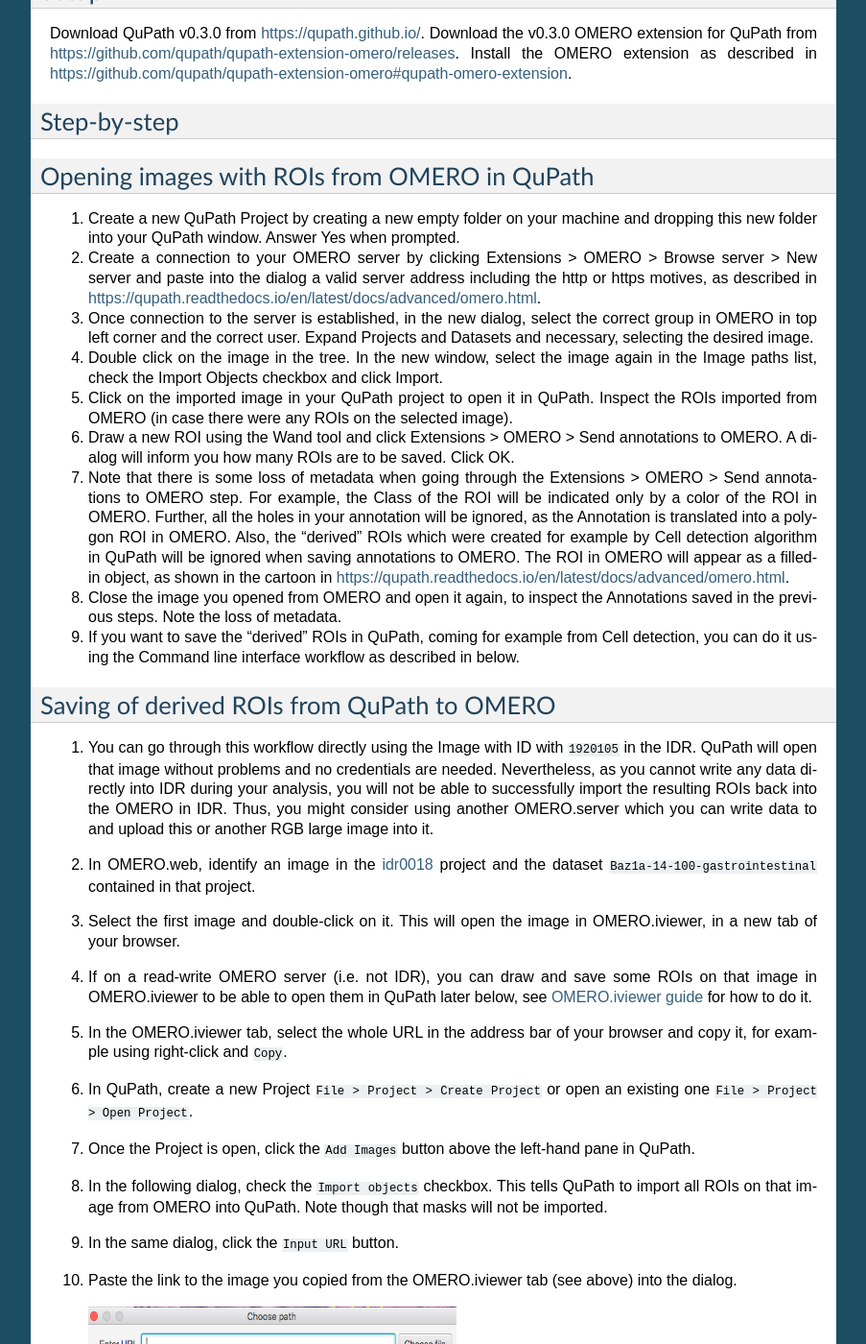
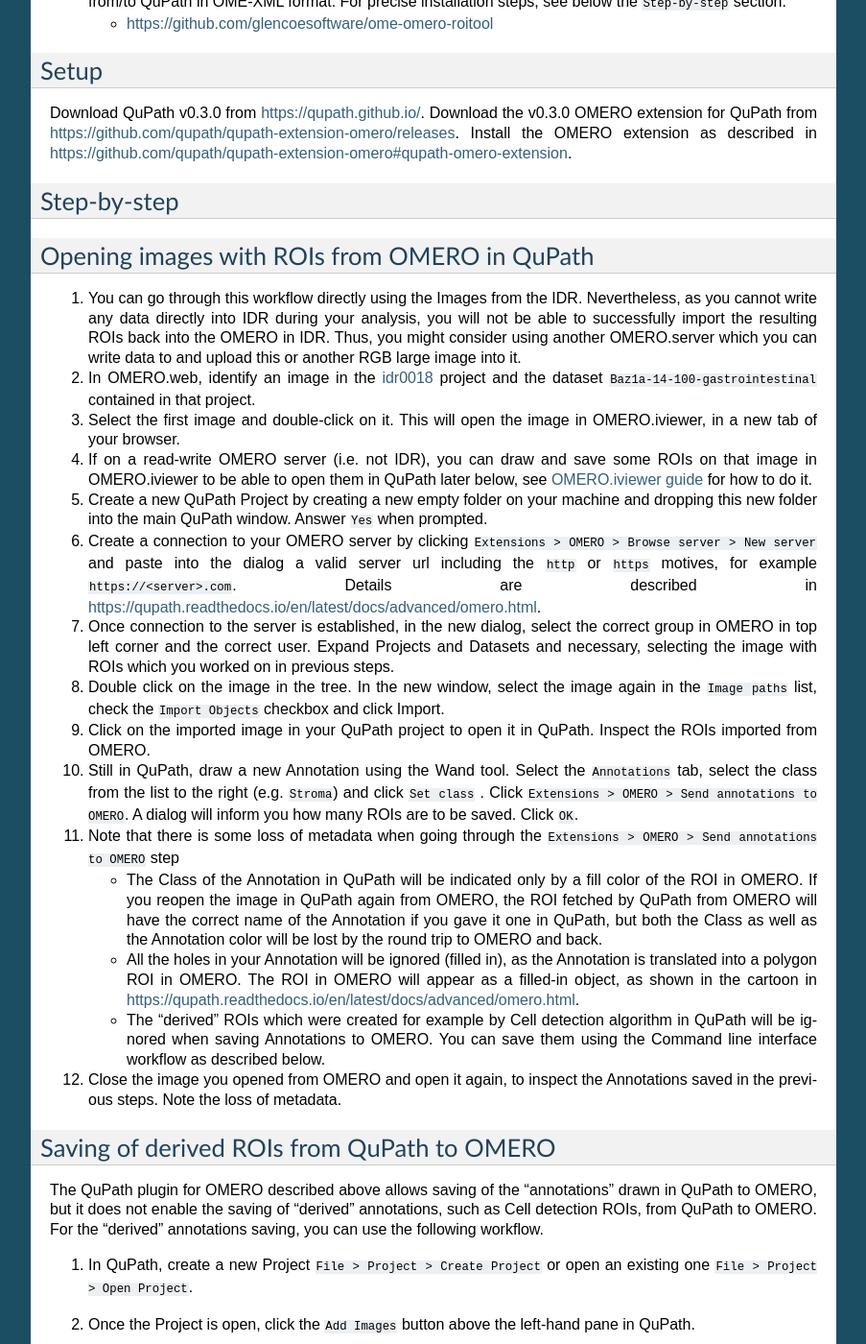
Before and after one commit to ome/omero-guide-qupath, a Sphinx documentation site: the page built from docs/qupath.rst, in a window 1280 px wide and 1400 px high, scrolled down 705 px. Shown: the whole window at 96% size, without its empty margins (198-1101 px from the left). Built offline with Sphinx 7.4.7, drawn with Linux system fonts in a browser that asks for light colours; some of the changed text lies outside the part shown.

Commit message:
Improve the text, add new facts as tested with QuPath

```diff
--- a/docs/qupath.rst
+++ b/docs/qupath.rst
@@ -5,17 +5,21 @@
 -----------
 
 QuPath is a cross-platform software application designed for bioimage analysis - and specifically to meet the needs of whole slide image analysis and digital pathology.
-See \ https://github.com/qupath/qupath/wiki/
+See https://github.com/qupath/qupath/wiki/
 
 We will show:
 
-- How to open an image from OMERO server in QuPath and load the ROIs from OMERO on that image
+- How to connect QuPath to OMERO.server and browse the data.
 
-- How to draw annotations and perform simple Cell detection in QuPath
+- How to open an image from OMERO.server in QuPath and load the ROIs from OMERO on that image to QuPath.
 
-- How to export the ROIs from QuPath as OME-XML
+- How to draw an annotation in QuPath on an image from OMERO and save the annotation on that image in OMERO as OMERO ROI.
 
-- How to import the OME-XML to the OMERO.server and attach the QuPath ROIs to the original image in OMERO
+- How to perform simple Cell detection in QuPath.
+
+- How to export the Cell detection ROIs from QuPath as OME-XML.
+
+- How to import the OME-XML to the OMERO.server and attach the QuPath ROIs to the original image in OMERO.
 
 Resources
 ---------
@@ -24,13 +28,12 @@
 
   - IDR project referenced as `idr0018 <https://idr.openmicroscopy.org/search/?query=Name:idr0018>`_. Note that the data also have been imported into an OMERO.server where the possibility to write annotations exists (not the IDR server itself). See the ``Step-by-step`` section for further details.
 
+- Video showing the QuPath v0.3 OMERO extension https://www.youtube.com/watch?v=IffQ18ZQ3mI
+- QuPath documentation describing the v0.3 QuPath v0.3 OMERO extension https://qupath.readthedocs.io/en/latest/docs/advanced/omero.html
 
 -  Plugin ``ome-omero-roitool`` **v0.2.4** for import and export of ROIs to or from OMERO using OME-XML format. The ``ome-omero-roitool-xxx.zip`` under Releases also contains the scripts for export and import of ROIs from/to QuPath in OME-XML format. For precise installation steps, see below the ``Step-by-step`` section.
 
    - https://github.com/glencoesoftware/ome-omero-roitool
-
-- Video showing the QuPath v0.3 OMERO extension https://www.youtube.com/watch?v=IffQ18ZQ3mI
-- QuPath documentation describing the v0.3 QuPath v0.3 OMERO extension https://qupath.readthedocs.io/en/latest/docs/advanced/omero.html
 
 
 Setup
@@ -45,28 +48,7 @@
 Opening images with ROIs from OMERO in QuPath
 ---------------------------------------------
 
-#. Create a new QuPath Project by creating a new empty folder on your machine and dropping this new folder into your QuPath window. Answer Yes when prompted.
-
-#. Create a connection to your OMERO server by clicking Extensions > OMERO > Browse server > New server and paste into the dialog a valid server address including the http or https motives, as described in https://qupath.readthedocs.io/en/latest/docs/advanced/omero.html.
-
-#. Once connection to the server is established, in the new dialog, select the correct group in OMERO in top left corner and the correct user. Expand Projects and Datasets and necessary, selecting the desired image.
-
-#. Double click on the image in the tree. In the new window, select the image again in the Image paths list, check the Import Objects checkbox and click Import.
-
-#. Click on the imported image in your QuPath project to open it in QuPath. Inspect the ROIs imported from OMERO (in case there were any ROIs on the selected image).
-
-#. Draw a new ROI using the Wand tool and click Extensions > OMERO > Send annotations to OMERO. A dialog will inform you how many ROIs are to be saved. Click OK.
-
-#. Note that there is some loss of metadata when going through the Extensions > OMERO > Send annotations to OMERO step. For example, the Class of the ROI will be indicated only by a color of the ROI in OMERO. Further, all the holes in your annotation will be ignored, as the Annotation is translated into a polygon ROI in OMERO. Also, the "derived" ROIs which were created for example by Cell detection algorithm in QuPath will be ignored when saving annotations to OMERO. The ROI in OMERO will appear as a filled-in object, as shown in the cartoon in https://qupath.readthedocs.io/en/latest/docs/advanced/omero.html.
-
-#. Close the image you opened from OMERO and open it again, to inspect the Annotations saved in the previous steps. Note the loss of metadata.
-
-#. If you want to save the "derived" ROIs in QuPath, coming for example from Cell detection, you can do it using the Command line interface workflow as described in below.
-
-Saving of derived ROIs from QuPath to OMERO
--------------------------------------------
-
-#. You can go through this workflow directly using the Image with ID with ``1920105`` in the IDR. QuPath will open that image without problems and no credentials are needed. Nevertheless, as you cannot write any data directly into IDR during your analysis, you will not be able to successfully import the resulting ROIs back into the OMERO in IDR. Thus, you might consider using another OMERO.server which you can write data to and upload this or another RGB large image into it.
+#. You can go through this workflow directly using the Images from the IDR. Nevertheless, as you cannot write any data directly into IDR during your analysis, you will not be able to successfully import the resulting ROIs back into the OMERO in IDR. Thus, you might consider using another OMERO.server which you can write data to and upload this or another RGB large image into it.
 
 #. In OMERO.web, identify an image in the `idr0018 <https://idr.openmicroscopy.org/search/?query=Name:idr0018>`_ project and the dataset ``Baz1a-14-100-gastrointestinal`` contained in that project.
 
@@ -74,7 +56,32 @@
 
 #. If on a read-write OMERO server (i.e. not IDR), you can draw and save some ROIs on that image in OMERO.iviewer to be able to open them in QuPath later below, see `OMERO.iviewer guide <https://omero-guides.readthedocs.io/en/latest/iviewer/docs/iviewer_rois.html>`_ for how to do it.
 
-#. In the OMERO.iviewer tab, select the whole URL in the address bar of your browser and copy it, for example using right-click and ``Copy``.
+#. Create a new QuPath Project by creating a new empty folder on your machine and dropping this new folder into the main QuPath window. Answer ``Yes`` when prompted.
+
+#. Create a connection to your OMERO server by clicking ``Extensions > OMERO > Browse server > New server`` and paste into the dialog a valid server url including the ``http`` or ``https`` motives, for example ``https://<server>.com``. Details are described in https://qupath.readthedocs.io/en/latest/docs/advanced/omero.html.
+
+#. Once connection to the server is established, in the new dialog, select the correct group in OMERO in top left corner and the correct user. Expand Projects and Datasets and necessary, selecting the image with ROIs which you worked on in previous steps.
+
+#. Double click on the image in the tree. In the new window, select the image again in the ``Image paths`` list, check the ``Import Objects`` checkbox and click Import.
+
+#. Click on the imported image in your QuPath project to open it in QuPath. Inspect the ROIs imported from OMERO.
+
+#. Still in QuPath, draw a new Annotation using the Wand tool. Select the ``Annotations`` tab, select the class from the list to the right (e.g. ``Stroma``) and click ``Set class`` . Click ``Extensions > OMERO > Send annotations to OMERO``. A dialog will inform you how many ROIs are to be saved. Click ``OK``.
+
+#. Note that there is some loss of metadata when going through the ``Extensions > OMERO > Send annotations to OMERO`` step
+
+   - The Class of the Annotation in QuPath will be indicated only by a fill color of the ROI in OMERO. If you reopen the image in QuPath again from OMERO, the ROI fetched by QuPath from OMERO will have the correct name of the Annotation if you gave it one in QuPath, but both the Class as well as the Annotation color will be lost by the round trip to OMERO and back.
+
+   - All the holes in your Annotation will be ignored (filled in), as the Annotation is translated into a polygon ROI in OMERO. The ROI in OMERO will appear as a filled-in object, as shown in the cartoon in https://qupath.readthedocs.io/en/latest/docs/advanced/omero.html.
+
+   - The "derived" ROIs which were created for example by Cell detection algorithm in QuPath will be ignored when saving Annotations to OMERO. You can save them using the Command line interface workflow as described below.
+
+#. Close the image you opened from OMERO and open it again, to inspect the Annotations saved in the previous steps. Note the loss of metadata.
+
+
+Saving of derived ROIs from QuPath to OMERO
+-------------------------------------------
+The QuPath plugin for OMERO described above allows saving of the "annotations" drawn in QuPath to OMERO, but it does not enable the saving of "derived" annotations, such as Cell detection ROIs, from QuPath to OMERO. For the "derived" annotations saving, you can use the following workflow.
 
 #. In QuPath, create a new Project ``File > Project > Create Project`` or open an existing one ``File > Project > Open Project``.
 
```
